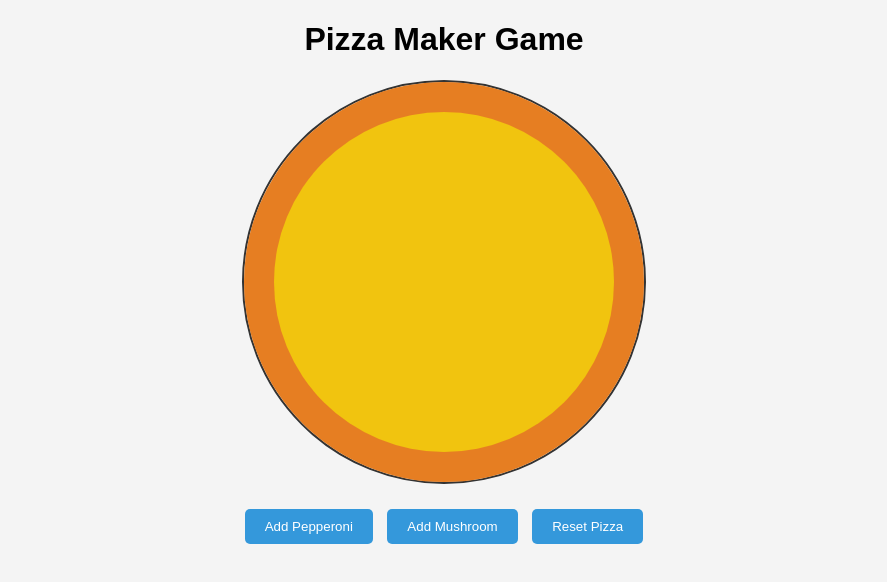
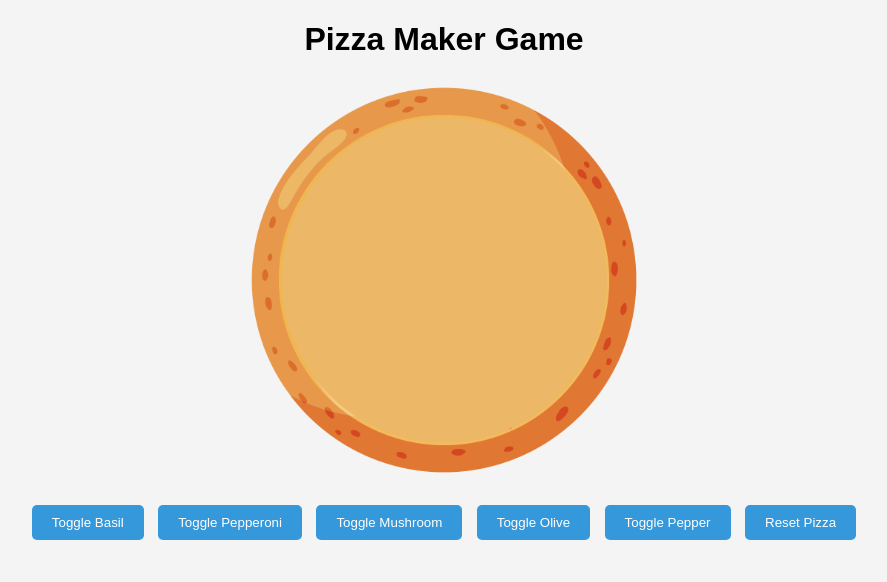
Before and after one commit to neptvnism/PizzaMaker, a plain HTML site: page index.html in a window 1280 px wide. Both pictures are taken after a click on the button "Reset Pizza". Shown: the whole page, without its empty margins (196-1083 px from the left). Drawn offline with Linux system fonts and the light colour scheme.

Commit message:
session 4
changed the code to use the pngs! diff way of applying the toppings
now theres a toggle to add or remove them

```diff
--- a/index.html
+++ b/index.html
@@ -15,32 +15,18 @@
             width: 400px;
             height: 400px;
             position: relative;
-            border: 2px solid #333;
+            background-image: url('pizza.png');
+            background-size: cover;
             border-radius: 50%;
-            background-color: #f4f4f4;
-        }
-        #pizza-crust {
-            width: 100%;
-            height: 100%;
-            border-radius: 50%;
-            background-color: #e67e22; /* Slightly lighter than previous */
-            position: absolute;
-            top: 0;
-            left: 0;
-        }
-        #pizza-base {
-            width: 85%;
-            height: 85%;
-            border-radius: 50%;
-            background-color: #f1c40f;
-            position: absolute;
-            top: 7.5%;
-            left: 7.5%;
         }
         .topping {
             position: absolute;
-            font-size: 2rem;
-            pointer-events: none;
+            width: 100%;
+            height: 100%;
+            top: 0;
+            left: 0;
+            border-radius: 50%;
+            display: none;
         }
         #controls {
             margin: 20px;
@@ -62,49 +48,36 @@
 <body>
     <h1>Pizza Maker Game</h1>
     <div id="pizza-maker">
-        <div id="pizza-crust"></div>
-        <div id="pizza-base"></div>
+        <img src="basil.png" class="topping" id="basil">
+        <img src="pepperoni.png" class="topping" id="pepperoni">
+        <img src="mushroom.png" class="topping" id="mushroom">
+        <img src="olive.png" class="topping" id="olive">
+        <img src="pepper.png" class="topping" id="pepper">
     </div>
     <div id="controls">
-        <button class="topping-button" onclick="addTopping('pepperoni')">Add Pepperoni</button>
-        <button class="topping-button" onclick="addTopping('mushroom')">Add Mushroom</button>
+        <button class="topping-button" onclick="toggleTopping('basil')">Toggle Basil</button>
+        <button class="topping-button" onclick="toggleTopping('pepperoni')">Toggle Pepperoni</button>
+        <button class="topping-button" onclick="toggleTopping('mushroom')">Toggle Mushroom</button>
+        <button class="topping-button" onclick="toggleTopping('olive')">Toggle Olive</button>
+        <button class="topping-button" onclick="toggleTopping('pepper')">Toggle Pepper</button>
         <button class="topping-button" onclick="resetPizza()">Reset Pizza</button>
     </div>
 
     <script>
-        let lastAngle = -Math.PI / 2; // Start with the top of the pizza
-
-        function addTopping(topping) {
-            const pizzaMaker = document.getElementById('pizza-maker');
-            const toppingElement = document.createElement('div');
-            toppingElement.className = 'topping';
-            if (topping === 'pepperoni') {
-                toppingElement.textContent = '🔴';
-            } else if (topping === 'mushroom') {
-                toppingElement.textContent = '🍄🟫';
+        function toggleTopping(topping) {
+            const toppingElement = document.getElementById(topping);
+            if (toppingElement.style.display === 'none') {
+                toppingElement.style.display = 'block';
+            } else {
+                toppingElement.style.display = 'none';
             }
-
-            // Calculate the next angle for the topping
-            lastAngle += Math.PI; // Move to the opposite end
-            const radius = 200; // Radius of the pizza base
-            const centerX = 200;
-            const centerY = 200;
-
-            const x = centerX + radius * Math.cos(lastAngle) - 25; // 25 is half of the topping width
-            const y = centerY + radius * Math.sin(lastAngle) - 25;
-
-            toppingElement.style.top = y + 'px';
-            toppingElement.style.left = x + 'px';
-            pizzaMaker.appendChild(toppingElement);
         }
 
         function resetPizza() {
-            const pizzaMaker = document.getElementById('pizza-maker');
-            pizzaMaker.innerHTML = `
-                <div id="pizza-crust"></div>
-                <div id="pizza-base"></div>
-            `;
-            lastAngle = -Math.PI / 2; // Reset the angle for new toppings
+            const toppings = document.querySelectorAll('.topping');
+            toppings.forEach(topping => {
+                topping.style.display = 'none';
+            });
         }
     </script>
 </body>
```
